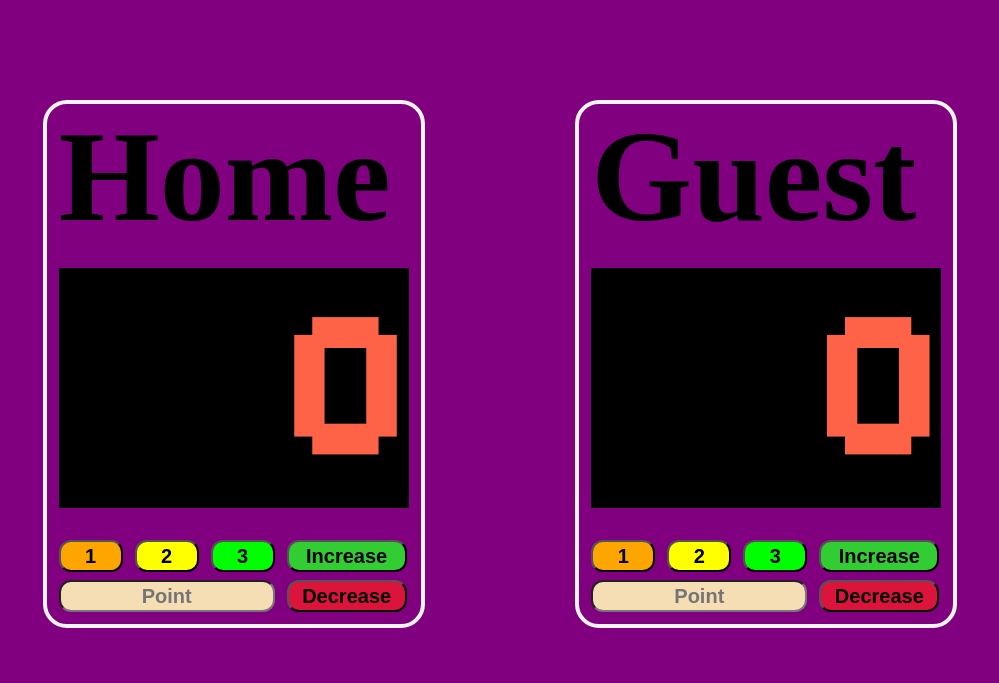
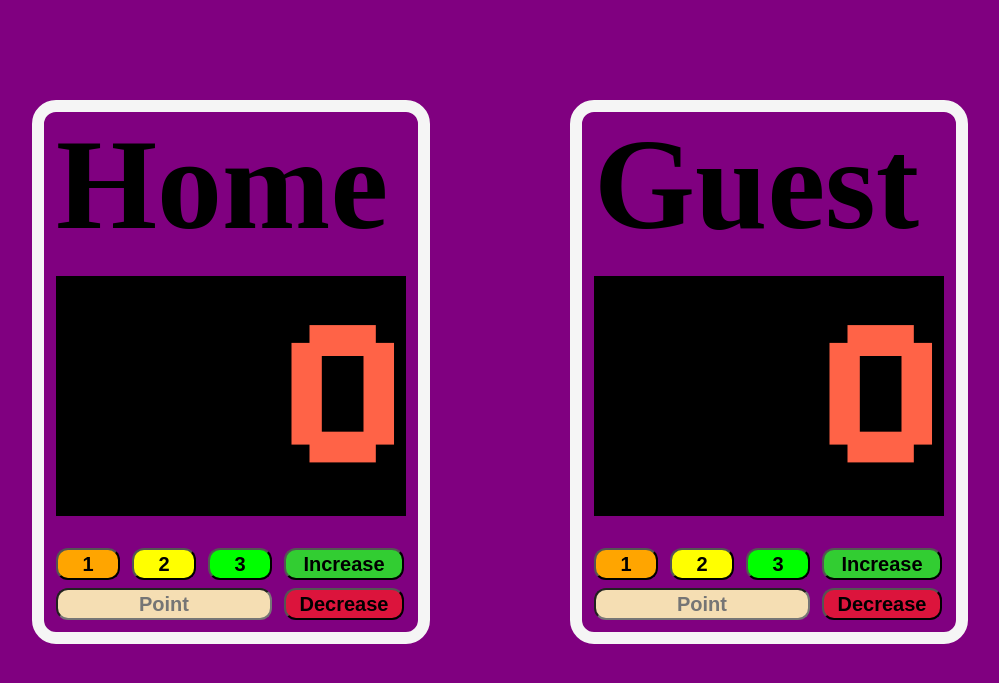
Before and after one commit to aykutyildiz26/basketball-scoreboard, a PHP site: page / in a window 1280 px wide. Shown: the top 683 px of the page, without its empty margins (140-1139 px from the left). Run offline with PHP 8.4, Linux system fonts and the light colour scheme.

Commit message:
scoreboard js review | refactor

```diff
--- a/index.css
+++ b/index.css
@@ -1,18 +1,18 @@
-body{
+body {
   background: purple;
 }
 
-button:active{
+button:active {
   transform: translateY(3px);
 }
 
-button:hover{
+button:hover {
   cursor: pointer;
-    box-shadow: inset 0 0 0 10em rgba(255, 255, 255, 0.7)
+  box-shadow: inset 0 0 0 10em rgba(255, 255, 255, 0.7);
 }
 
 button,
-input{
+input {
   border-radius: 12px;
 }
 
@@ -20,7 +20,7 @@ body,
 #guest-team-name,
 #home-team-name,
 #home-team-score,
-#guest-team-score{
+#guest-team-score {
   margin: 0;
   padding: 0;
 }
@@ -29,40 +29,37 @@ body,
 .left-container,
 .right-container,
 .number-buttons-container,
-.team-inputs-container{
+.team-inputs-container {
   display: flex;
 }
 
-.basketball-scoreboard-section{
+.basketball-scoreboard-section {
   margin: 100px 32px;
 }
 
-.section-wrapper{
+.section-wrapper {
   justify-content: space-evenly;
 }
 
-
 .left-container,
-.right-container{
+.right-container {
   flex-direction: column;
-    border: 4px solid whitesmoke;
+  border: 12px solid whitesmoke;
   border-radius: 24px;
   padding: 12px;
   gap: 32px;
 }
 
-
-
 #guest-team-name,
-#home-team-name{
+#home-team-name {
   margin: 0;
   font-size: 130px;
   line-height: 120px;
 }
 
 #home-team-score,
-#guest-team-score{
-    font-family: 'Pixelify Sans', cursive;
+#guest-team-score {
+  font-family: "Pixelify Sans", cursive;
   margin: 0;
   background: black;
   color: tomato;
@@ -73,88 +70,99 @@ body,
   overflow: auto;
 }
 
-
 .team-inputs-container,
-.number-buttons-container{
+.number-buttons-container {
   gap: 12px;
 }
 
 .user-entries,
-.user-inputs-container{
+.user-inputs-container {
   display: flex;
   flex-direction: column;
   gap: 8px;
 }
 
 .user-input,
-.user-input::placeholder{
+.user-input::placeholder {
   text-align: center;
 }
 
 .number-button,
 .entry-button,
-.user-input{
+.user-input {
   font-size: 20px;
   font-weight: 600;
 }
 
-.number-button{
+.number-button {
   width: 64px;
   height: 32px;
 }
-.entry-button{
+.entry-button {
   width: 120px;
   height: 32px;
 }
 
-.user-input{
+.user-input {
   width: 208px;
   height: 26px;
 
   background: wheat;
 }
 
-.entry-button:nth-child(1){
+.entry-button:nth-child(1) {
   background: limegreen;
 }
 
-.entry-button:nth-child(2){
+.entry-button:nth-child(2) {
   background: crimson;
 }
 
-.number-buttons-container :nth-child(1){
+.number-buttons-container :nth-child(1) {
   background: orange;
 }
-.number-buttons-container :nth-child(2){
+.number-buttons-container :nth-child(2) {
   background: yellow;
 }
-.number-buttons-container :nth-child(3){
+.number-buttons-container :nth-child(3) {
   background: lime;
 }
 
-@media screen and (max-width: 768px){
-    .basketball-scoreboard-section{
+.greatScore {
+  border-color: lime;
+}
+
+.badScore {
+  border-color: red;
+}
+
+.neutralScore {
+  border-color: white;
+}
+
+@media screen and (max-width: 768px) {
+  .basketball-scoreboard-section {
     margin: 12px 0;
   }
-    .section-wrapper{
+  .section-wrapper {
     flex-direction: column;
     align-items: center;
     gap: 32px;
   }
 
-    .right-container{
+  .right-container {
     flex-direction: column-reverse;
   }
 
   #guest-team-name,
-    #home-team-name{
-        margin:  auto;
+  #home-team-name {
+    margin: auto;
     font-size: 96px;
     line-height: 72px;
   }
 
   #home-team-score,
-    #guest-team-score{
+  #guest-team-score {
     margin: auto;
     width: 305px;
     font-size: 170px;
@@ -162,22 +170,22 @@ body,
 
   .number-button,
   .entry-button,
-    .user-input{
+  .user-input {
     font-size: 16px;
   }
 
-    .team-inputs-container{
+  .team-inputs-container {
     justify-content: space-between;
   }
-    .number-button{
+  .number-button {
     width: 58px;
     height: 34px;
   }
-    .entry-button{
+  .entry-button {
     width: 90px;
   }
 
-    .user-input{
+  .user-input {
     width: 190px;
     height: 26px;
 
--- a/index.html
+++ b/index.html
@@ -1,16 +1,20 @@
 <!DOCTYPE html>
 <html lang="en">
   <head>
-    <meta charset="UTF-8">
-    <meta name="viewport" content="width=device-width, initial-scale=1.0">
+    <meta charset="UTF-8" />
+    <meta name="viewport" content="width=device-width, initial-scale=1.0" />
 
-    <link rel="preconnect" href="https://fonts.googleapis.com">
-    <link rel="preconnect" href="https://fonts.gstatic.com" crossorigin>
-    <link href="https://fonts.googleapis.com/css2?family=Mukta&family=Pixelify+Sans:wght@500&display=swap" rel="stylesheet">
+    <link rel="preconnect" href="https://fonts.googleapis.com" />
+    <link rel="preconnect" href="https://fonts.gstatic.com" crossorigin />
+    <link
+      href="https://fonts.googleapis.com/css2?family=Mukta&family=Pixelify+Sans:wght@500&display=swap"
+      rel="stylesheet"
+    />
 
-    <link rel="stylesheet" href="index.css">
+    <link rel="stylesheet" href="index.css" />
     <title>Basketball Scoreboard</title>
   </head>
+
   <body>
     <section class="basketball-scoreboard-section">
       <div class="section-wrapper">
@@ -19,34 +23,51 @@
           <h3 id="home-team-score">999</h3>
           <div class="team-inputs-container">
             <div class="user-inputs-container">
+              <!-- prettier-ignore -->
               <div class="number-buttons-container">
-                            <button id="home-team-add-one" class="number-button">1</button>
-                            <button id="home-team-add-two" class="number-button">2</button>
-                            <button id="home-team-add-three" class="number-button">3</button>
+              <button data-score="1" id="home-team-btn" class="number-button">1</button>
+              <button data-score="2" id="home-team-btn" class="number-button">2</button>
+              <button data-score="3" id="home-team-btn" class="number-button">3</button>
             </div>
-                        <input class="user-input" id="home-team-user-input" type="text" placeholder="Point">
+              <input
+                class="user-input"
+                id="home-team-user-input"
+                type="text"
+                placeholder="Point"
+              />
             </div>
+
+            <!-- prettier-ignore -->
             <div class="user-entries">
-                        <button id="home-team-increase" class="entry-button">Increase</button>
-                        <button id="home-team-decrease" class="entry-button">Decrease</button>
+            <button data-inc-score="true" data-home="true" class="entry-button"> Increase </button>
+            <button data-inc-score="false" data-home="true" class="entry-button"> Decrease </button>
           </div>
           </div>
         </div>
+
         <div class="right-container">
           <h2 id="guest-team-name">Guest</h2>
           <h3 id="guest-team-score">999</h3>
           <div class="team-inputs-container">
             <div class="user-inputs-container">
+              <!-- prettier-ignore -->
               <div class="number-buttons-container">
-                            <button id="guest-team-add-one" class="number-button">1</button>
-                            <button id="guest-team-add-two" class="number-button">2</button>
-                            <button id="guest-team-add-three" class="number-button">3</button>
+              <button data-score="1" id="guest-team-btn" class="number-button">1</button>
+              <button data-score="2" id="guest-team-btn" class="number-button">2</button>
+              <button data-score="3" id="guest-team-btn" class="number-button">3</button>
             </div>
-                        <input class="user-input" id="guest-team-user-input" type="text" placeholder="Point">
+              <input
+                class="user-input"
+                id="guest-team-user-input"
+                type="text"
+                placeholder="Point"
+              />
             </div>
+
+            <!-- prettier-ignore -->
             <div class="user-entries">
-                        <button id="guest-team-increase" class="entry-button">Increase</button>
-                        <button id="guest-team-decrease" class="entry-button">Decrease</button>
+            <button data-inc-score="true" data-home="false" class="entry-button"> Increase </button>
+            <button data-inc-score="false" data-home="false" class="entry-button"> Decrease </button>
           </div>
           </div>
         </div>
```
Also changed, not shown: index.js (+92 -105 lines). Lines whose indentation alone changed are shown as unchanged.
